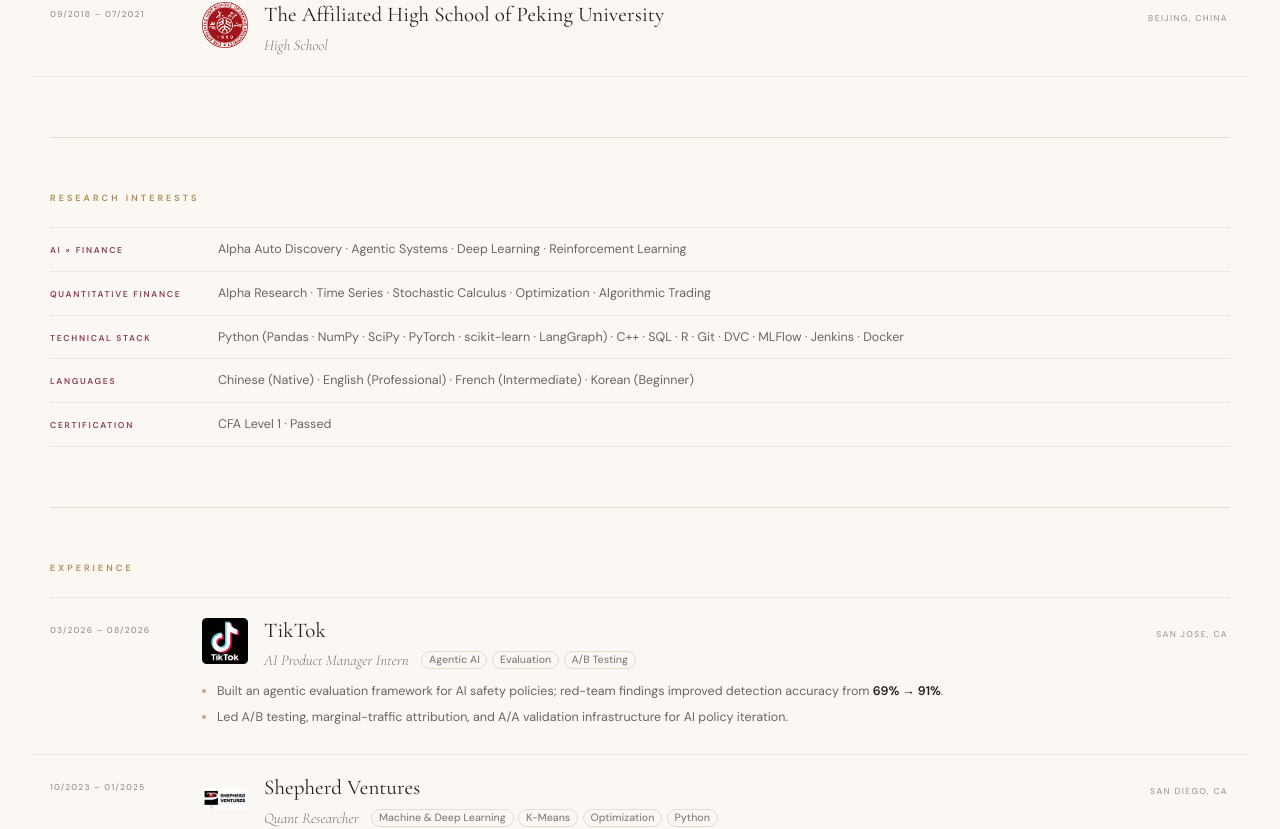
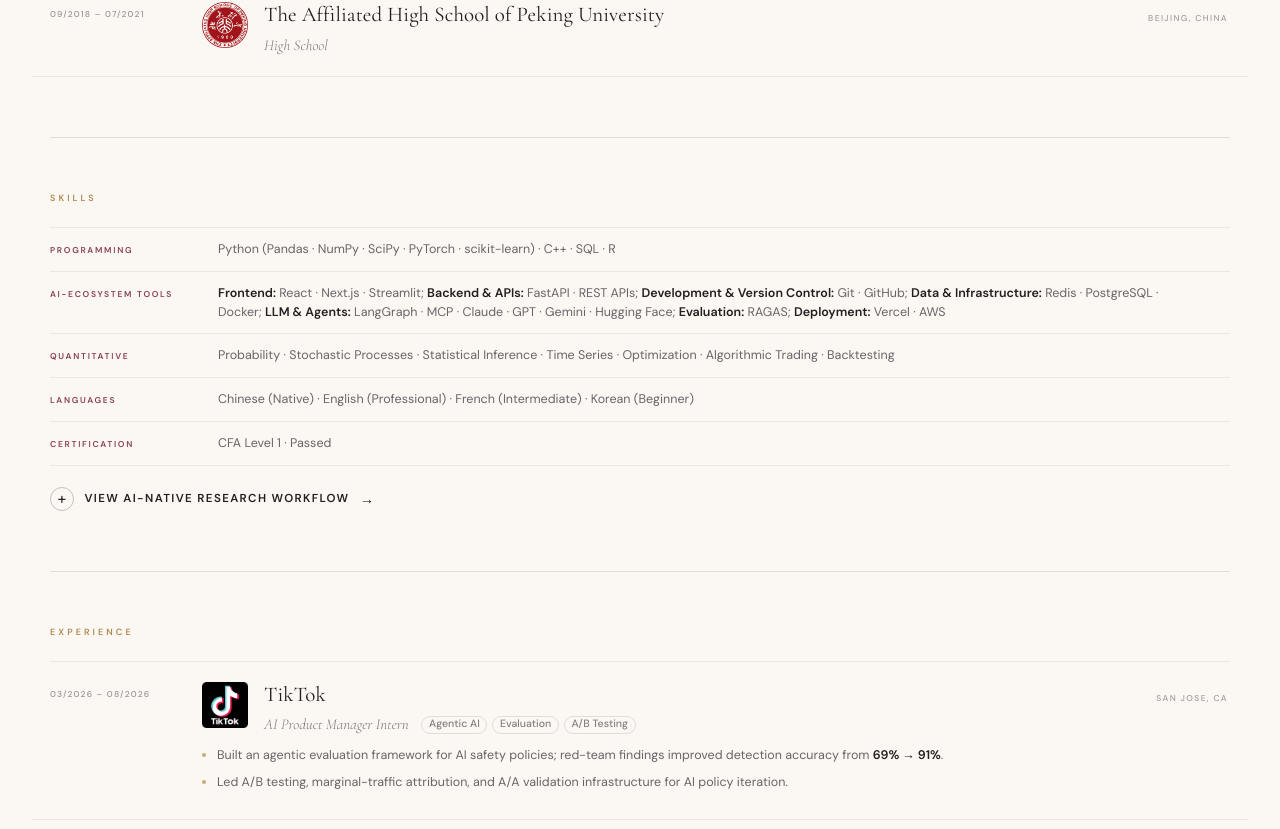
Before and after one commit to yewenyiywy/wenyi-portfolio, a Next.js app: page / in a window 1280 px wide. Shown: the part 1626-2455 px from the top of the page. Built offline with nearby package versions, Linux system fonts and the light colour scheme.

Commit message:
v51: AI-native quant research workflow

```diff
--- a/app/globals.css
+++ b/app/globals.css
@@ -1121,3 +1121,48 @@ img{max-width:100%}
   text-decoration: underline;
   text-underline-offset: .16em;
 }
+
+/* Technical stack / AI workflow architecture */
+.stack-row-wide{align-items:flex-start}
+.stack-row-wide>span{max-width:980px}
+.stack-row-wide strong{font-weight:600;color:var(--ink)}
+.workflow-toggle-wrap{margin-top:1.35rem}
+.workflow-toggle{appearance:none;border:0;background:transparent;padding:0;display:inline-flex;align-items:center;gap:.65rem;cursor:pointer;font:600 .72rem/1 var(--sans);letter-spacing:.12em;text-transform:uppercase;color:var(--ink);transition:opacity .2s ease}
+.workflow-toggle:hover{opacity:.62}
+.workflow-toggle-mark{display:inline-grid;place-items:center;width:24px;height:24px;border:1px solid rgba(104,77,78,.34);border-radius:50%;font:400 1rem/1 var(--sans);letter-spacing:0}
+.workflow-toggle-arrow{font-size:.9rem;transition:transform .25s ease}
+.workflow-toggle.is-open .workflow-toggle-arrow{transform:rotate(90deg)}
+.qwf{margin-top:1.5rem;padding:1.7rem 1.5rem 1.4rem;border:1px solid rgba(91,69,71,.16);background:linear-gradient(180deg,rgba(250,246,239,.86),rgba(245,237,226,.52));animation:workflowReveal .35s ease both}
+.qwf-grid{display:grid;grid-template-columns:196px 1fr 190px;column-gap:22px;row-gap:0;align-items:stretch}
+.qwf-head{font:600 9px/1 var(--sans);letter-spacing:.3em;text-transform:uppercase;color:var(--gold);padding-bottom:15px}
+.qwf-stage{position:relative;margin-top:16px;padding:.9rem 1.05rem;background:rgba(255,252,247,.92);border:1px solid rgba(91,69,71,.2)}
+.qwf-stage.is-first{margin-top:0}
+.qwf-stage::before{content:"";position:absolute;top:-16px;left:50%;width:1px;height:16px;background:rgba(91,69,71,.26)}
+.qwf-stage.is-first::before{display:none}
+.qwf-stage b{display:block;font:600 1.02rem/1.25 var(--display);letter-spacing:.01em;color:var(--ink)}
+.qwf-stage span{display:block;margin-top:.26rem;font:400 .68rem/1.5 var(--sans);color:#756a6d}
+.qwf-ai{margin-top:16px;padding:.9rem 1.05rem;background:rgba(110,31,48,.045);border:1px solid rgba(110,31,48,.16)}
+.qwf-ai.is-first{margin-top:0}
+.qwf-ai b{display:block;font:600 .715rem/1.3 var(--sans);letter-spacing:.015em;color:var(--wine)}
+.qwf-ai span{display:block;margin-top:.3rem;font:400 .635rem/1.55 var(--sans);color:var(--wine-soft)}
+.qwf-span{grid-column:1;grid-row:5/7}
+.qwf-band{margin-top:16px;padding:.9rem 1.05rem;border:1px dashed rgba(110,31,48,.3)}
+.qwf-band b{display:block;font:600 .715rem/1.3 var(--sans);letter-spacing:.015em;color:var(--wine)}
+.qwf-band span{display:block;margin-top:.3rem;font:400 .635rem/1.55 var(--sans);color:var(--wine-soft)}
+.qwf-infra{grid-column:3;grid-row:2/10;padding:1.05rem;background:rgba(255,252,247,.55);border:1px solid rgba(91,69,71,.14);opacity:.74}
+.qwf-infra-grp{font:600 .57rem/1 var(--sans);letter-spacing:.17em;text-transform:uppercase;color:#8a7b7f;margin:1.05rem 0 .5rem}
+.qwf-infra-grp.is-first{margin-top:0}
+.qwf-infra-item{padding:.42rem .58rem;background:rgba(255,255,255,.62);border:1px solid rgba(91,69,71,.1);margin-bottom:.34rem}
+.qwf-infra-item b{display:block;font:600 .625rem/1.3 var(--sans);color:#4f4649}
+.qwf-infra-item span{display:block;margin-top:.08rem;font:400 .575rem/1.35 var(--sans);color:#8a7b7f}
+.qwf-foot{grid-column:1/-1;padding-top:17px;font:italic 500 .72rem/1.6 var(--display);color:#76696d}
+@keyframes workflowReveal{from{opacity:0;transform:translateY(-7px)}to{opacity:1;transform:translateY(0)}}
+@media(max-width:760px){
+  .stack-row-wide>span{max-width:none}
+  .qwf{padding:1.1rem .85rem 1.2rem}
+  .qwf-grid{grid-template-columns:1fr}
+  .qwf-span{grid-column:auto;grid-row:auto}
+  .qwf-infra{grid-column:auto;grid-row:auto;order:99;margin-top:18px}
+  .qwf-stage::before{display:none}
+  .qwf-stage,.qwf-ai,.qwf-band{margin-top:10px}
+}
--- a/app/page.tsx
+++ b/app/page.tsx
@@ -128,6 +128,7 @@ function CourseworkPanel({ school, open, onToggle }: {
 
 export default function Home(){
   const [openCoursework, setOpenCoursework] = useState<"umich" | "berkeley" | null>(null)
+  const [showWorkflow, setShowWorkflow] = useState(false)
 
   const pageRef = useRef<HTMLElement>(null)
   const navRef = useRef<HTMLElement>(null)
@@ -273,14 +274,73 @@ export default function Home(){
   </div></section>
 
   <section id="skills" className="section wrap">
-    <div className="section-label reveal">RESEARCH INTERESTS</div>
+    <div className="section-label reveal">SKILLS</div>
     <div className="focus-lines reveal">
-      <div><b>AI × Finance</b><span>Alpha Auto Discovery · Agentic Systems · Deep Learning · Reinforcement Learning</span></div>
-      <div><b>Quantitative Finance</b><span>Alpha Research · Time Series · Stochastic Calculus · Optimization · Algorithmic Trading</span></div>
-      <div><b>Technical Stack</b><span>Python (Pandas · NumPy · SciPy · PyTorch · scikit-learn · LangGraph) · C++ · SQL · R · Git · DVC · MLFlow · Jenkins · Docker</span></div>
+      <div><b>Programming</b><span>Python (Pandas · NumPy · SciPy · PyTorch · scikit-learn) · C++ · SQL · R</span></div>
+      <div className="stack-row stack-row-wide"><b>AI-Ecosystem Tools</b><span><strong>Frontend:</strong> React · Next.js · Streamlit; <strong>Backend &amp; APIs:</strong> FastAPI · REST APIs; <strong>Development &amp; Version Control:</strong> Git · GitHub; <strong>Data &amp; Infrastructure:</strong> Redis · PostgreSQL · Docker; <strong>LLM &amp; Agents:</strong> LangGraph · MCP · Claude · GPT · Gemini · Hugging Face; <strong>Evaluation:</strong> RAGAS; <strong>Deployment:</strong> Vercel · AWS</span></div>
+      <div><b>Quantitative</b><span>Probability · Stochastic Processes · Statistical Inference · Time Series · Optimization · Algorithmic Trading · Backtesting</span></div>
       <div><b>Languages</b><span>Chinese (Native) · English (Professional) · French (Intermediate) · Korean (Beginner)</span></div>
       <div><b>Certification</b><span>CFA Level 1 · Passed</span></div>
     </div>
+
+    <div className="workflow-toggle-wrap reveal">
+      <button type="button" className={`workflow-toggle ${showWorkflow ? 'is-open' : ''}`} onClick={() => setShowWorkflow(v => !v)} aria-expanded={showWorkflow}>
+        <span className="workflow-toggle-mark">{showWorkflow ? '−' : '+'}</span>
+        <span>{showWorkflow ? 'Hide research workflow' : 'View AI-native research workflow'}</span>
+        <span className="workflow-toggle-arrow">→</span>
+      </button>
+    </div>
+
+    {showWorkflow && (
+      <div className="qwf reveal is-in" aria-label="AI-native quant research workflow">
+        <div className="qwf-grid">
+          <div className="qwf-head">AI Layer</div>
+          <div className="qwf-head">Research Loop</div>
+          <div className="qwf-head">Infrastructure</div>
+
+          <div className="qwf-ai is-first"><b>Claude &middot; GPT &middot; Gemini</b><span>Literature scan, prior framing</span></div>
+          <div className="qwf-stage is-first"><b>Hypothesis</b><span>Research question, prior</span></div>
+          <div className="qwf-infra">
+            <div className="qwf-infra-grp is-first">Serving</div>
+            <div className="qwf-infra-item"><b>FastAPI</b><span>Model &amp; signal endpoints</span></div>
+            <div className="qwf-infra-item"><b>REST APIs</b><span>Vendor &amp; internal data</span></div>
+            <div className="qwf-infra-item"><b>Next.js &middot; Streamlit</b><span>Research dashboards</span></div>
+            <div className="qwf-infra-grp">Storage</div>
+            <div className="qwf-infra-item"><b>PostgreSQL</b><span>Time series, fund data</span></div>
+            <div className="qwf-infra-item"><b>Redis</b><span>Backtest result caching</span></div>
+            <div className="qwf-infra-item"><b>Vector store</b><span>Text feature embeddings</span></div>
+            <div className="qwf-infra-grp">Compute &amp; Deploy</div>
+            <div className="qwf-infra-item"><b>Docker</b><span>Reproducible environments</span></div>
+            <div className="qwf-infra-item"><b>AWS</b><span>Sweep &amp; batch compute</span></div>
+            <div className="qwf-infra-item"><b>Vercel</b><span>Dashboard hosting</span></div>
+            <div className="qwf-infra-grp">Versioning</div>
+            <div className="qwf-infra-item"><b>Git &middot; GitHub</b><span>Experiment &amp; code history</span></div>
+          </div>
+
+          <div className="qwf-ai"><b>MCP</b><span>Repo and data access</span></div>
+          <div className="qwf-stage"><b>Data</b><span>Market, fund-level, vendor APIs</span></div>
+
+          <div className="qwf-ai"><b>Embeddings &middot; RAGAS</b><span>Text-derived features, retrieval scored on precision and recall</span></div>
+          <div className="qwf-stage"><b>Signal &amp; Features</b><span>Factor construction</span></div>
+
+          <div className="qwf-ai qwf-span"><b>Claude Code &middot; Codex</b><span>Implementation, derivation checks, backtest harness</span></div>
+          <div className="qwf-stage"><b>Model</b><span>Stochastic control, ML, RL</span></div>
+
+          <div className="qwf-stage"><b>Backtest</b><span>Walk-forward, costs, benchmark</span></div>
+
+          <div className="qwf-ai"><b>Agent &amp; Human Review</b><span>Agent flags anomalies, human makes the call</span></div>
+          <div className="qwf-stage"><b>Risk &amp; Diagnostics</b><span>Sharpe, drawdown, overfitting</span></div>
+
+          <div className="qwf-band"><b>LangGraph</b><span>Chains the steps above into repeatable agent runs</span></div>
+          <div></div>
+
+          <div className="qwf-band"><b>AI Security &amp; Safety</b><span>Sandboxed execution, injection guards, no proprietary data in prompts</span></div>
+          <div></div>
+
+          <div className="qwf-foot">&#8635; Diagnostics feed back to hypothesis &mdash; infrastructure supports every stage.</div>
+        </div>
+      </div>
+    )}
   </section>
 
   <section id="experience" className="section wrap"><div className="section-label reveal">EXPERIENCE</div><div className="timeline">{experience.map(item=><Entry item={item} key={item.company}/>)}</div></section>
```
